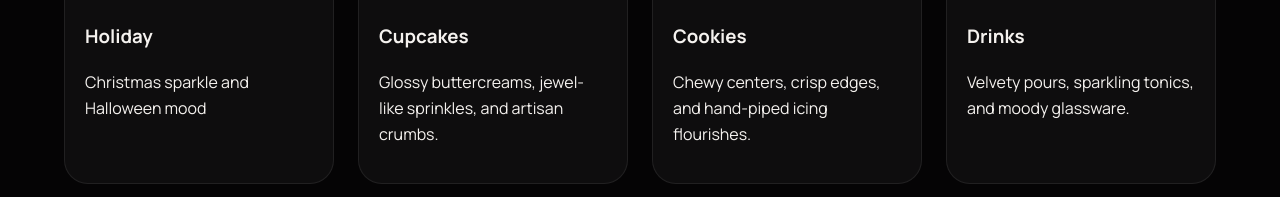
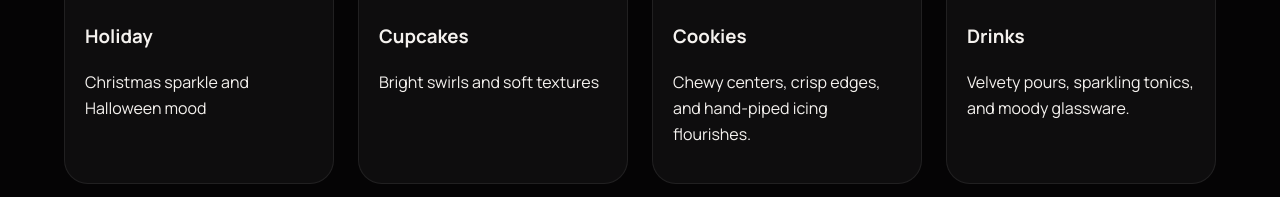
Before and after one commit to barbarosinnitta-ship-it/flavorpix-portfolio-site, a React (Vite) app: page / in a window 1280 px wide. Shown: the part 4538-4735 px from the top of the page. Built offline with nearby package versions, Linux system fonts and the light colour scheme.

Commit message:
Add cupcakes gallery page and imagery

```diff
--- a/src/App.jsx
+++ b/src/App.jsx
@@ -6,6 +6,7 @@ import Navbar from './components/Navbar.jsx';
 import AboutPage from './pages/AboutPage.jsx';
 import ScrollToTop from './components/ScrollToTop.jsx';
 import HolidayPage from './pages/HolidayPage.jsx';
+import CupcakesPage from './pages/CupcakesPage.jsx';
 
 function App() {
   return (
@@ -16,7 +17,7 @@ function App() {
         <Route path="/" element={<HomePage />} />
         <Route path="/about" element={<AboutPage />} />
         <Route path="/holiday" element={<HolidayPage />} />
-        <Route path="/cupcakes" element={<PlaceholderPage title="Cupcakes" />} />
+        <Route path="/cupcakes" element={<CupcakesPage />} />
         <Route path="/cookies" element={<PlaceholderPage title="Cookies" />} />
         <Route path="/drinks" element={<PlaceholderPage title="Drinks" />} />
         <Route path="*" element={<PlaceholderPage title="Page" />} />
--- a/src/data/imageConfig.js
+++ b/src/data/imageConfig.js
@@ -16,11 +16,30 @@ export const folderConfig = {
     '1613383208238_1.59.14_PM_edlt5b',
   ],
   about: ['nz1CF698_jingad'],
-  cupcakes: [
-    'Cupcakes/DSC_4011_cupcakes',
-    'Cupcakes/DSC_4012_cupcakes',
-    'Cupcakes/DSC_4013_cupcakes',
-  ],
+  cupcakes: {
+    gallery: [
+      'DSC_4412_jtjgxl',
+      'DSC_4409_dwozpx',
+      'DSC_3437_bjhyel',
+      'DSC_3220_uyczah',
+      'DSC_2412_ptgezz',
+      'DSC_2345_unquuv',
+      'DSC_2334_qfkksr',
+      'DSC_1995_u9i7qp',
+      'DSC_1881_bssam6',
+      'DSC_1114_upsnaw',
+      'DSC_1072_cl4lun',
+      'DSC_1044_orr4pq',
+      'DSC_0967_j6abgp',
+      'DSC_0908_umcbox',
+      'DSC_0887_sp17dg',
+      'DSC_0880_xyfxcv',
+      'DSC_0756_srqpgx',
+      'DSC_0718_kpyjsq',
+      'DSC_0265_v6hxbo',
+      'DSC_0251_aquhfk',
+    ],
+  },
   cookies: [
     'cookies/DSC_5100_cookie',
     'cookies/DSC_5101_cookie',
--- /dev/null
+++ b/src/pages/CupcakesPage.jsx
@@ -0,0 +1,44 @@
+import React, { useMemo } from 'react';
+import { buildCloudinaryUrl, folderConfig } from '../data/imageConfig.js';
+
+function shuffleImages(images) {
+  const list = [...images];
+  for (let i = list.length - 1; i > 0; i -= 1) {
+    const j = Math.floor(Math.random() * (i + 1));
+    [list[i], list[j]] = [list[j], list[i]];
+  }
+  return list;
+}
+
+function CupcakesPage() {
+  const cupcakeImages = folderConfig.cupcakes?.gallery || [];
+
+  const randomizedImages = useMemo(
+    () => shuffleImages(cupcakeImages.filter(Boolean)),
+    [cupcakeImages],
+  );
+
+  return (
+    <div className="page holiday-page">
+      <header className="holiday-hero">
+        <p className="eyebrow">Cupcakes</p>
+        <h1>Bright swirls and soft textures</h1>
+        <p className="holiday-hero__lead">Bright swirls and soft textures.</p>
+      </header>
+
+      <section className="holiday-grid">
+        {randomizedImages.map((publicId) => (
+          <figure key={publicId} className="holiday-grid__item">
+            <img
+              src={buildCloudinaryUrl(publicId, { width: 1400, quality: 'auto:good' })}
+              alt="Cupcake photography"
+              loading="lazy"
+            />
+          </figure>
+        ))}
+      </section>
+    </div>
+  );
+}
+
+export default CupcakesPage;
--- a/src/pages/HomePage.jsx
+++ b/src/pages/HomePage.jsx
@@ -25,9 +25,9 @@ function HomePage() {
     {
       key: 'cupcakes',
       title: 'Cupcakes',
-      description: 'Glossy buttercreams, jewel-like sprinkles, and artisan crumbs.',
+      description: 'Bright swirls and soft textures',
       to: '/cupcakes',
-      images: getImagesFromFolder(folderConfig.cupcakes, 3),
+      images: getImagesFromFolder(folderConfig.cupcakes?.gallery, 3),
     },
     {
       key: 'cookies',
```
